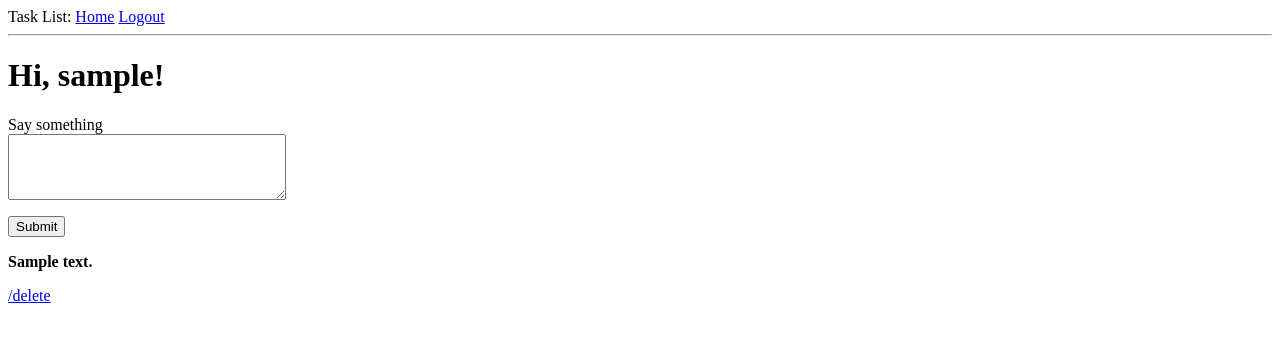
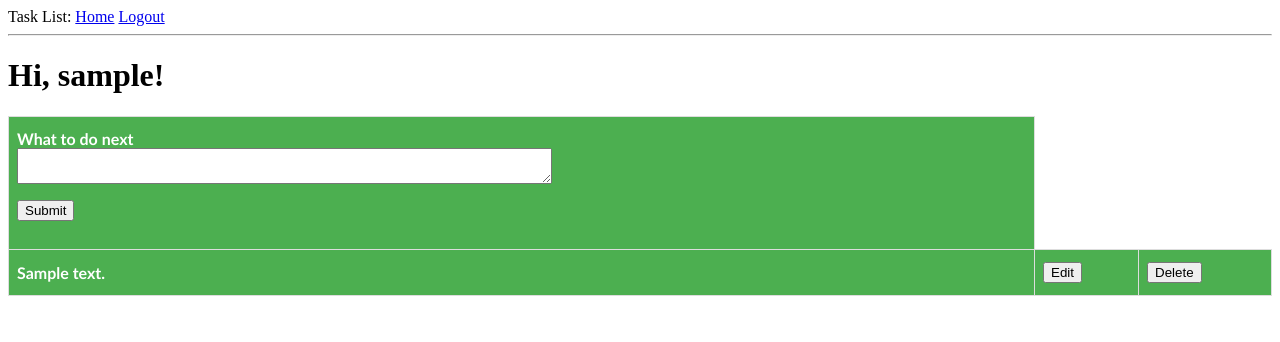
Before and after one commit to kcotten/taskapp, a Flask app: page / in a window 1280 px wide. Shown: the top 342 px of the page. Run offline with Flask 2, Linux system fonts and the light colour scheme; a user stored in the database is signed in; tables that the repository leaves empty hold one stand-in row (values such as "Sample post"); lists and menus that the app fills with data are empty.

Commit message:
Stubbed out delete and edit functionality

```diff
--- a/app/forms.py
+++ b/app/forms.py
@@ -30,6 +30,6 @@ class RegistrationForm(FlaskForm):
 
 
 class TaskForm(FlaskForm):
-    task = TextAreaField('Say something', validators=[
+    task = TextAreaField('What to do next', validators=[
         DataRequired(), Length(min=1, max=140)])
     submit = SubmitField('Submit')
--- a/app/static/scripts.js
+++ b/app/static/scripts.js
@@ -41,9 +41,13 @@ var app = function() {
         });
     };
 
+    self.editTask = function() {
 
+    }
 
+    self.deleteTask = function() {
 
+    }
 
 
     self.vue = new Vue({
@@ -60,6 +64,8 @@ var app = function() {
             initTasks: self.initTasks,
             processTasks: self.processTasks,
             getTasks: self.getTasks,
+            editTask: self.editTask,
+            deleteTask: self.deleteTask
         }
     });
 
--- a/app/static/styles.css
+++ b/app/static/styles.css
@@ -0,0 +1,22 @@
+#user_tasks {
+    font-family: "Trebuchet MS", Arial, Helvetica, sans-serif;
+    border-collapse: collapse;
+    width: 100%;
+  }
+
+  #user_tasks td, #user_tasks th {
+    border: 1px solid #ddd;
+    padding: 8px;
+  }
+
+  #user_tasks tr:nth-child(even){background-color: #f2f2f2;}
+
+  #user_tasks tr:hover {background-color: #ddd;}
+
+  #user_tasks th {
+    padding-top: 12px;
+    padding-bottom: 12px;
+    text-align: left;
+    background-color: #4CAF50;
+    color: white;
+  }
--- a/app/templates/base.html
+++ b/app/templates/base.html
@@ -5,6 +5,7 @@
             integrity="sha256-WpOohJOqMqqyKL9FccASB9O0KwACQJpFTUBLTYOVvVU="
             crossorigin="anonymous"></script>
         <script src="/static/vue.js"></script>
+        <link rel="stylesheet" href="/static/styles.css">
         {% if title %}
         <title>{{ title }} - Task List</title>
         {% else %}
--- a/app/templates/index.html
+++ b/app/templates/index.html
@@ -6,13 +6,18 @@
     var getTasksUrl  = "{{ url_for('getTasks') }}";
 </script>
 <div id="vue-div">
+    <div class="greet">
         <h1>Hi, {{ current_user.username }}!</h1>
+    </div>
+    <table id="user_tasks">
+        <tr>
+        <th>
         {% if form %}
         <form action="" method="post">
             {{ form.hidden_tag() }}
             <p>
                 {{ form.task.label }}<br>
-            {{ form.task(cols=32, rows=4) }}<br>
+                {{ form.task(cols=64, rows=2) }}<br>
                 {% for error in form.task.errors %}
                 <span style="color: red;">[{{ error }}]</span>
                 {% endfor %}
@@ -20,19 +25,26 @@
             <p>{{ form.submit() }}</p>
         </form>
         {% endif %}
-    <div class="user_tasks">
+        </th>
+        </tr>
         {% for task in tasks %}
-            <div class="user_task">
-            <p>
+            <tr id="user_task">
+            <th>
                 <b>{{ task.body }}</b>
-            </p>
-            </div>
+            </th>
+            <th>
+                <button id="editButton" v-on:click="editTask()">Edit</button>
+            </th>
+            <th>
+                <button id="deleteButton" v-on:click="deleteTask()">Delete</button>
+            </th>
+            </tr>
             <!-- <script>
                 userTaskList.push("{{ task.body }}");
             </script> -->
         {% endfor %}
-    </div>
-    <a href="{{ url_for('delete') }}">{{ url_for('delete') }}</a>
+    </table>
+    <!-- <a href="{{ url_for('delete') }}">{{ url_for('delete') }}</a> -->
     <!-- <script>
         window.onload = function() {
             taskCollector(userTaskList);
```
Also changed, not shown: app.db. Lines whose indentation alone changed are shown as unchanged.
